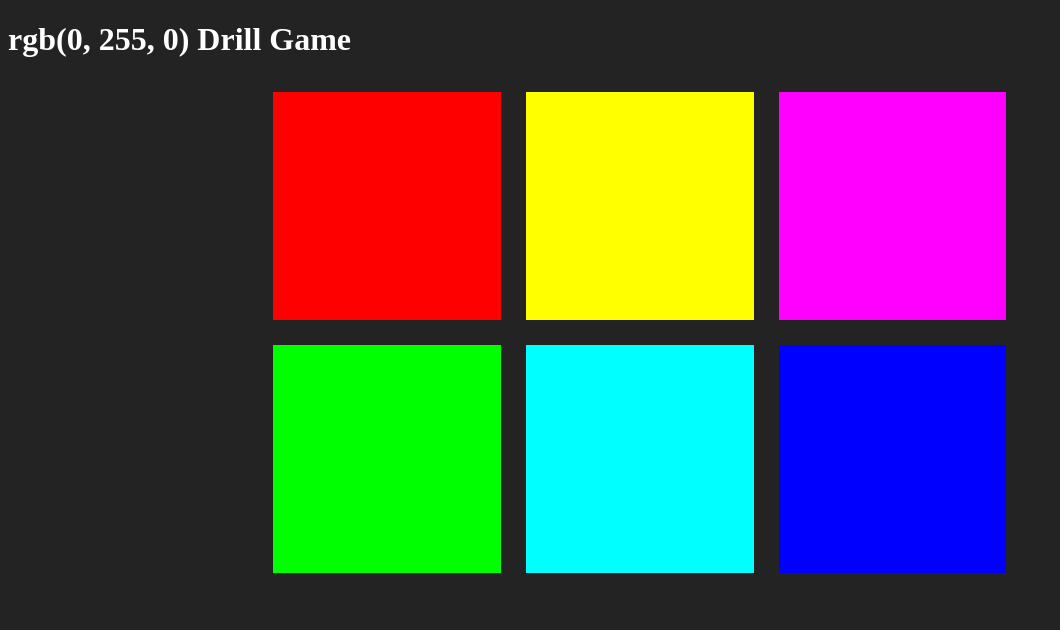
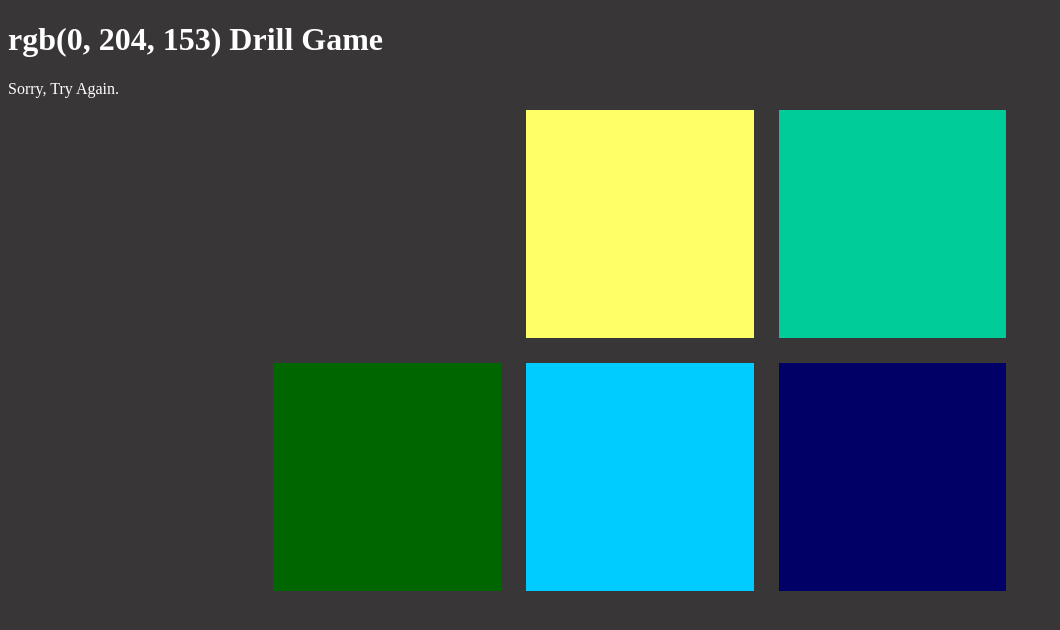
Before and after one commit to TravisPRyan/RGB-Drill, a plain HTML site: page colorDrill/index.html in a window 1280 px wide. Both pictures are taken after a click on the element 387 px from the left and 206 px from the top of the page. Shown: the whole page, without its empty margins (0-1060 px from the left). Drawn offline with Linux system fonts and the light colour scheme.

Commit message:
Random Color Generator
-Expanded on output, added behavior for incorrect and correct choices.
-Added correct/incorrect display to page replacing alert box
-Added random color generator/random selection for initial seed

```diff
--- a/colorDrill/index.html
+++ b/colorDrill/index.html
@@ -7,6 +7,11 @@
 <body>
 <!-- adding span to easier identify and target RGB (which will hold the future random color value) -->
 <h1><span id="colorSel">RGB</span> Drill Game</h1>
+	<!-- display bar -->
+	<div>
+		<span id="displayMSG"></span>
+	</div>
+
 	<div class="divContainer">
 		<div class="cube"></div>
 		<div class="cube"></div>
--- a/colorDrill/scripts.js
+++ b/colorDrill/scripts.js
@@ -2,34 +2,55 @@
 
 //color array - will become random eventually
 var colorsArr = [
-	"rgb(255, 0, 0)",
-	"rgb(255, 255, 0)",
-	"rgb(255, 0, 255)",
-	"rgb(0, 255, 0)",
-	"rgb(0, 255, 255)",
-	"rgb(0, 0, 255)"
+	"rgb(204, 0, 0)",
+	"rgb(255, 255, 102)",
+	"rgb(0, 204, 153)",
+	"rgb(0, 102, 0)",
+	"rgb(0, 204, 255)",
+	"rgb(0, 0, 102)"
 ]
 
-//loop through cube divs and assign the color values from the colorsaArr to each div
+//incorporates all cube class divs from document into one var
 var cubes = document.querySelectorAll(".cube");
 //setting up initial value for color to be used as target
-var initialSel = colorsArr[3];
+var initialSel = randoColor();
 //tageted through span id (not class) colorSel
 var colorSelect = document.querySelector("#colorSel");
+//display span - for correct incorrect (replaces alert)
+var msgDisplay = document.querySelector('#displayMSG');
+
 colorSelect.textContent = initialSel;
-
+//loop through arrays of divs (cubes) adding intial color values and click listeners
 for(var i = 0; i < cubes.length; i++){
 	//add initial colors to cubes
 	cubes[i].style.backgroundColor = colorsArr[i];
 	//add click listeners to cubes
 	cubes[i].addEventListener('click', function(){
 		//identify color of clicked cube and compare it to initialSel
+		//fading for incorrect choices and recoloring all cubes for correct choice
 		clickedCube = this.style.backgroundColor;
 		if(clickedCube === initialSel){
-			alert("CORRECT!");
+			msgDisplay.textContent = 'Congratulations, you are Correct!';
+			colorChange(clickedCube);
 		} else{
-			alert("INCORRECT");
+			this.style.background = "#383636";
+			//new reporting for inc
+			msgDisplay.textContent = 'Sorry, Try Again.';
 		}
 
 	});
 }
+
+// function to change all cubes color upon correct guess
+function colorChange(color){
+	for(var i = 0; i < cubes.length; i++){
+		cubes[i].style.backgroundColor = color;
+	}
+}
+
+//random color generator usdes floor math funtion to seed element position in colorArr
+//assigned to intialSet
+function randoColor(){
+	var rando = Math.floor(Math.random() * colorsArr.length);
+	return colorsArr[rando];
+}
--- a/colorDrill/style.css
+++ b/colorDrill/style.css
@@ -1,8 +1,10 @@
 
 /*dark charcoal*/
 body {
-	background-color: #232323;
+	background-color: #383636;
 }
+
+/*should replace this with coloring span */
 h1 {
 	color: white;
 }
@@ -22,3 +24,8 @@ h1 {
 	margin: 0 auto;
 	max-width: 60%;
 }
+
+/*should replace this with coloring span */
+#displayMSG {
+	color: white;
+}
```
